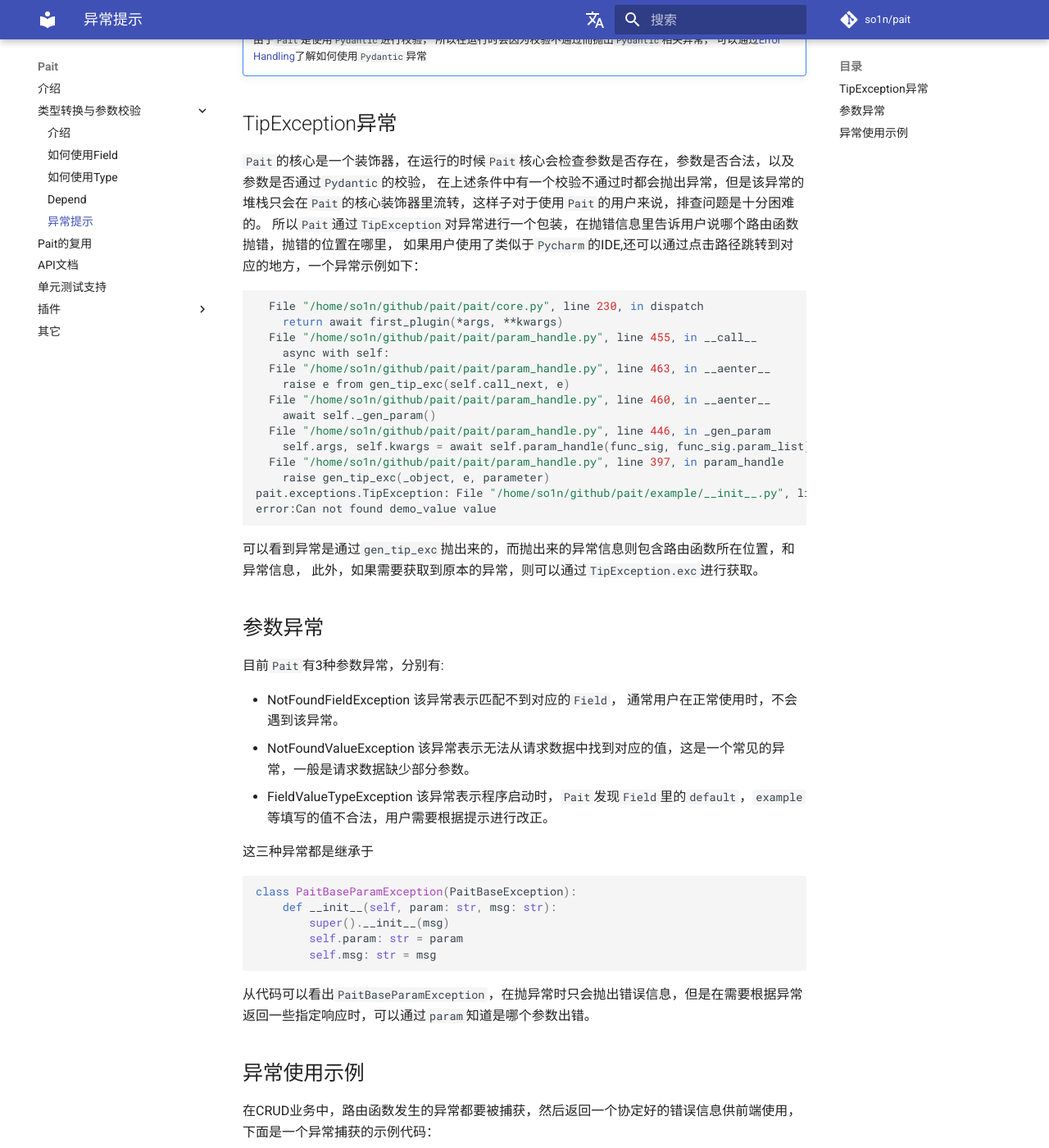
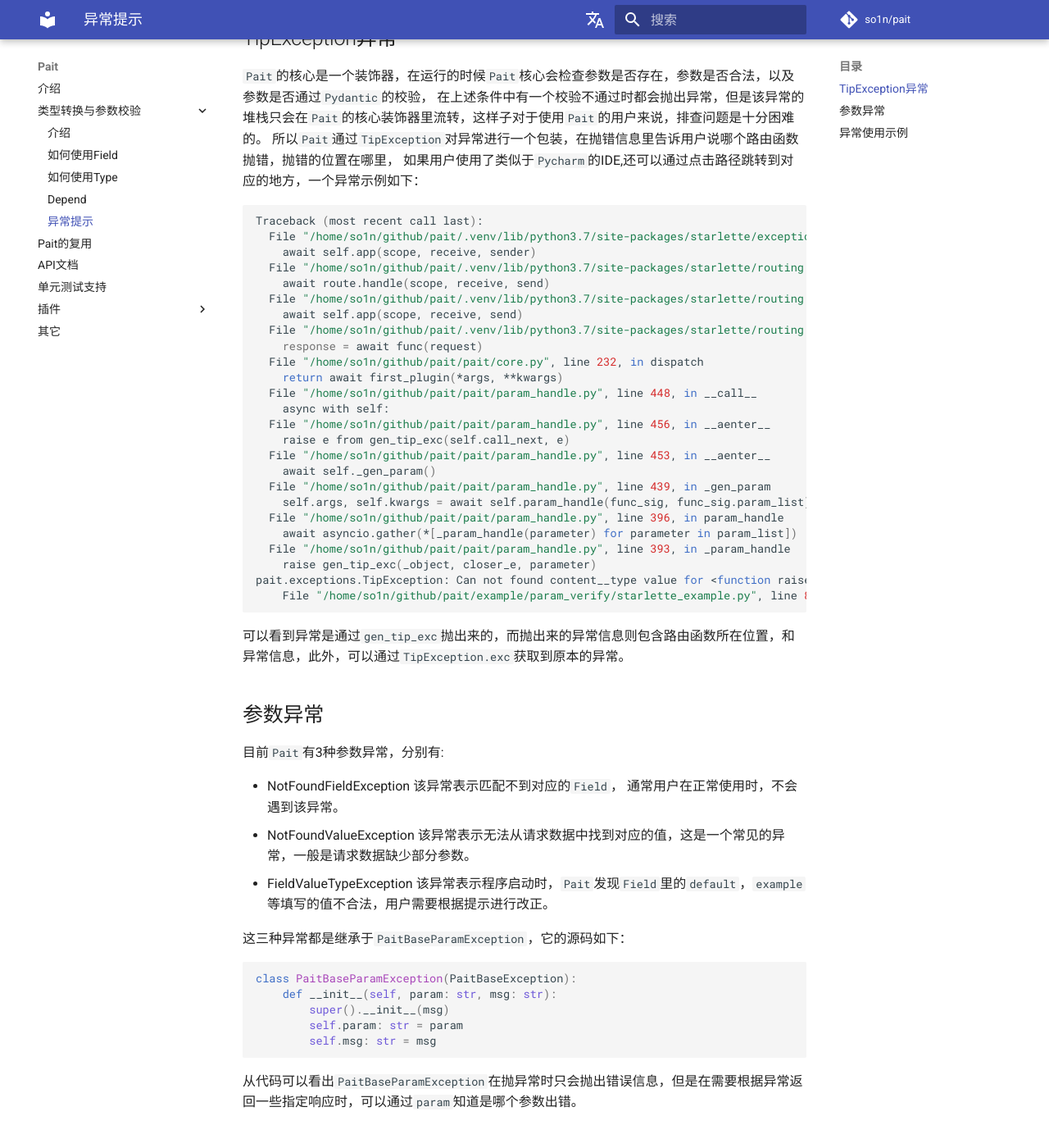
Before and after one commit to so1n/pait-zh-doc, an MkDocs documentation site: the page built from docs/1_5_exception.md, in a window 1280 px wide and 1400 px high, scrolled down 489 px. Shown: the whole window at 82% size. Built offline with MkDocs 1.6.1 and Material for MkDocs 9.7.7, drawn with Linux system fonts in a browser that asks for light colours; comment, search, counter and statistics services are not loaded; the version menu is left out; some of the changed text lies outside the part shown.

Commit message:
Modify, pait doc

````diff
--- a/docs/1_3_how_to_use_type.md
+++ b/docs/1_3_how_to_use_type.md
@@ -8,7 +8,7 @@ async def demo(
 ) -> JSONResponse:
     return JSONResponse({"a": a, "b": b})
 ```
-在`Pait`内部， 会认为该接口需要的是一个`Pydantic.BaseModel`:
+在`Pait`内部， 会认为该接口需要的是一个如下的`Pydantic.BaseModel`:
 ```Python
 from pydantic import BaseModel, Field
 
--- a/docs/1_5_exception.md
+++ b/docs/1_5_exception.md
@@ -4,10 +4,6 @@
 isinstance(exc, PaitBaseException)
 ```
 来判断异常是否属于`Pait`的异常。
-
-
-!!! note
-    `Pait`的异常机制目前还尚未稳定，内部机制在未来可能有变动
 
 !!! note
     由于`Pait`是使用`Pydantic`进行校验， 所以在运行时会因为校验不通过而抛出`Pydantic`相关异常，
@@ -18,23 +14,33 @@ isinstance(exc, PaitBaseException)
 所以`Pait`通过`TipException`对异常进行一个包装，在抛错信息里告诉用户说哪个路由函数抛错，抛错的位置在哪里，
 如果用户使用了类似于`Pycharm`的IDE,还可以通过点击路径跳转到对应的地方，一个异常示例如下：
 ```bash
-  File "/home/so1n/github/pait/pait/core.py", line 230, in dispatch
+Traceback (most recent call last):
+  File "/home/so1n/github/pait/.venv/lib/python3.7/site-packages/starlette/exceptions.py", line 71, in __call__
+    await self.app(scope, receive, sender)
+  File "/home/so1n/github/pait/.venv/lib/python3.7/site-packages/starlette/routing.py", line 583, in __call__
+    await route.handle(scope, receive, send)
+  File "/home/so1n/github/pait/.venv/lib/python3.7/site-packages/starlette/routing.py", line 243, in handle
+    await self.app(scope, receive, send)
+  File "/home/so1n/github/pait/.venv/lib/python3.7/site-packages/starlette/routing.py", line 54, in app
+    response = await func(request)
+  File "/home/so1n/github/pait/pait/core.py", line 232, in dispatch
     return await first_plugin(*args, **kwargs)
-  File "/home/so1n/github/pait/pait/param_handle.py", line 455, in __call__
+  File "/home/so1n/github/pait/pait/param_handle.py", line 448, in __call__
     async with self:
-  File "/home/so1n/github/pait/pait/param_handle.py", line 463, in __aenter__
+  File "/home/so1n/github/pait/pait/param_handle.py", line 456, in __aenter__
     raise e from gen_tip_exc(self.call_next, e)
-  File "/home/so1n/github/pait/pait/param_handle.py", line 460, in __aenter__
+  File "/home/so1n/github/pait/pait/param_handle.py", line 453, in __aenter__
     await self._gen_param()
-  File "/home/so1n/github/pait/pait/param_handle.py", line 446, in _gen_param
+  File "/home/so1n/github/pait/pait/param_handle.py", line 439, in _gen_param
     self.args, self.kwargs = await self.param_handle(func_sig, func_sig.param_list)
-  File "/home/so1n/github/pait/pait/param_handle.py", line 397, in param_handle
-    raise gen_tip_exc(_object, e, parameter)
-pait.exceptions.TipException: File "/home/so1n/github/pait/example/__init__.py", line 29, in demo.
-error:Can not found demo_value value
+  File "/home/so1n/github/pait/pait/param_handle.py", line 396, in param_handle
+    await asyncio.gather(*[_param_handle(parameter) for parameter in param_list])
+  File "/home/so1n/github/pait/pait/param_handle.py", line 393, in _param_handle
+    raise gen_tip_exc(_object, closer_e, parameter)
+pait.exceptions.TipException: Can not found content__type value for <function raise_tip_route at 0x7f512ccdebf8>   Customer Traceback:
+    File "/home/so1n/github/pait/example/param_verify/starlette_example.py", line 88, in raise_tip_route.
 ```
-可以看到异常是通过`gen_tip_exc`抛出来的，而抛出来的异常信息则包含路由函数所在位置，和异常信息，
-此外，如果需要获取到原本的异常，则可以通过`TipException.exc`进行获取。
+可以看到异常是通过`gen_tip_exc`抛出来的，而抛出来的异常信息则包含路由函数所在位置，和异常信息，此外，可以通过`TipException.exc`获取到原本的异常。
 
 ## 参数异常
 目前`Pait`有3种参数异常，分别有:
@@ -43,7 +49,7 @@ error:Can not found demo_value value
 - NotFoundValueException  该异常表示无法从请求数据中找到对应的值，这是一个常见的异常，一般是请求数据缺少部分参数。
 - FieldValueTypeException  该异常表示程序启动时，`Pait`发现`Field`里的`default`，`example`等填写的值不合法，用户需要根据提示进行改正。
 
-这三种异常都是继承于
+这三种异常都是继承于`PaitBaseParamException`，它的源码如下：
 ```Python
 class PaitBaseParamException(PaitBaseException):
     def __init__(self, param: str, msg: str):
@@ -51,8 +57,7 @@ class PaitBaseParamException(PaitBaseException):
         self.param: str = param
         self.msg: str = msg
 ```
-
-从代码可以看出`PaitBaseParamException`，在抛异常时只会抛出错误信息，但是在需要根据异常返回一些指定响应时，可以通过`param`知道是哪个参数出错。
+从代码可以看出`PaitBaseParamException`在抛异常时只会抛出错误信息，但是在需要根据异常返回一些指定响应时，可以通过`param`知道是哪个参数出错。
 
 ## 异常使用示例
 在CRUD业务中，路由函数发生的异常都要被捕获，然后返回一个协定好的错误信息供前端使用，下面是一个异常捕获的示例代码：
````
Also changed, not shown: docs/1_1_introduction.md (+3 -2 lines), docs/1_2_how_to_use_field.md (+2 -2 lines), docs/1_4_depend.md (+4 -3 lines), docs/index.md (+14 -14 lines).
